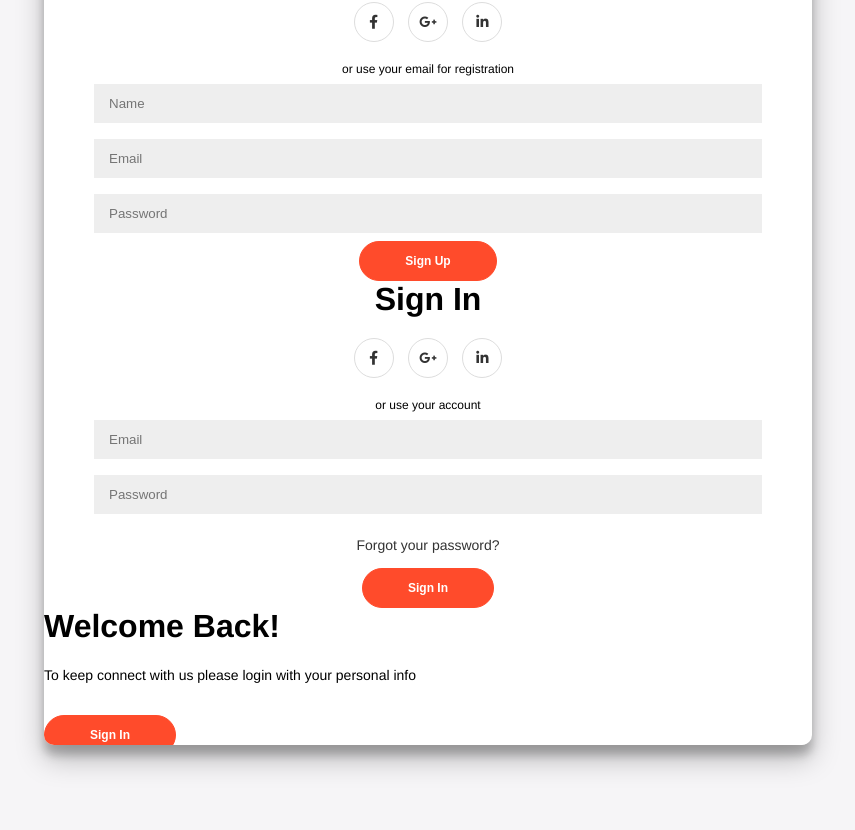
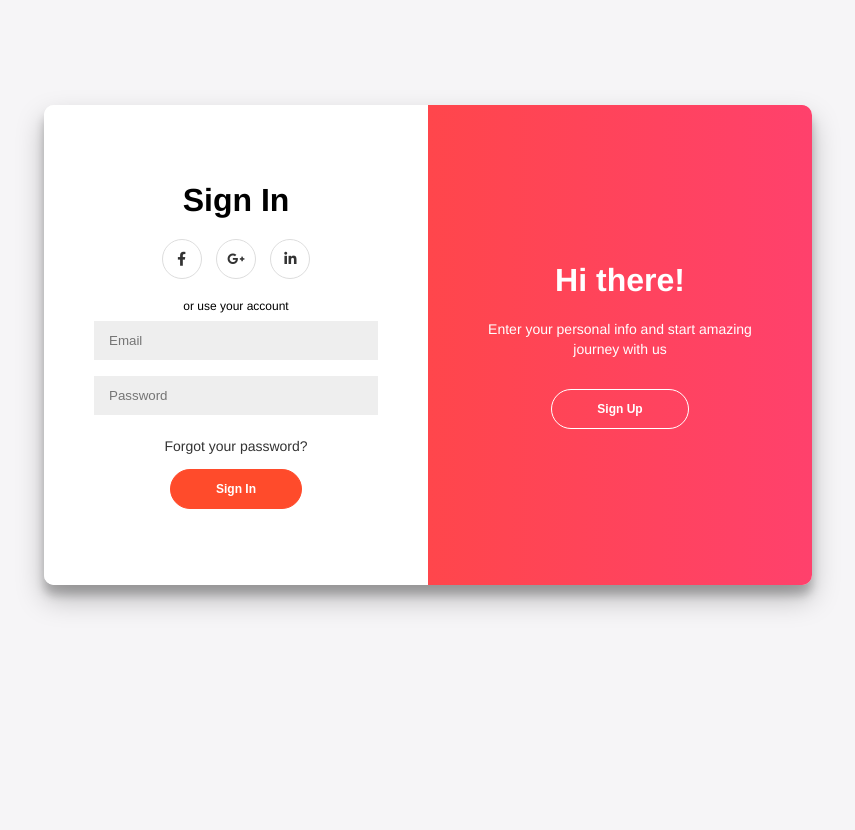
Before and after one commit to ChauDinh/weekly-challenges, a website: page signin-signout/index.html in a window 1280 px wide. Shown: the whole page, without its empty margins (212-1067 px from the left). Drawn offline with Linux system fonts and the light colour scheme.

Commit message:
Complete css animations for signin-signout

```diff
--- a/signin-signout/main.js
+++ b/signin-signout/main.js
@@ -0,0 +1,7 @@
+const signUpButton = document.getElementById("signUp");
+const signInButton = document.getElementById("signIn");
+const container = document.getElementById("container");
+
+signUpButton.addEventListener("click", () => container.classList.add('right-panel-active'));
+
+signInButton.addEventListener("click", () => container.classList.remove('right-panel-active'));
--- a/signin-signout/style.css
+++ b/signin-signout/style.css
@@ -99,4 +99,126 @@ button {
   font-size: 12px;
   font-weight: bold;
   padding: 12px 45px;
+  transition: transform 80ms ease-in;
+  outline: none;
 }
+
+button:active {
+  transform: scale(0.95);
+}
+
+button:focus {
+  cursor: pointer;
+}
+
+button.ghost {
+  background: transparent;
+  border-color: #fff;
+}
+
+/* Sign in container */
+
+.form-container {
+  position: absolute;
+  top: 0;
+  height: 100%;
+  transition: all 0.6s ease-in-out;
+}
+
+.sign-in-container {
+  left: 0;
+  width: 50%;
+  z-index: 2;
+}
+
+/* Sign up container */
+
+.sign-up-container {
+  left: 0;
+  width: 50%;
+  z-index: 1;
+  opacity: 0;
+}
+
+/* Overlay container */
+
+.overlay-container {
+  position: absolute;
+  top: 0;
+  left: 50%;
+  width: 50%;
+  height: 100%;
+  overflow: hidden;
+  transition: transform 0.6s ease-in-out;
+  z-index: 100;
+}
+
+.overlay {
+  background: #ff416c;
+  background: linear-gradient(to right, #ff4b2b, #ff416c) no-repeat 0 0 / cover;
+  color: #fff;
+  position: relative;
+  left: -100%;
+  height: 100%;
+  width: 200%;
+  transform: translateX(0);
+  transition: transform 0.6s ease-in-out;
+}
+
+/* Overlay left and right */
+
+.overlay-panel {
+  position: absolute;
+  top: 0;
+  display: flex;
+  flex-direction: column;
+  justify-content: center;
+  align-items: center;
+  padding: 0 40px;
+  height: 100%;
+  width: 50%;
+  text-align: center;
+  transform: translateX(0);
+  transition: transform 0.6s ease-in-out;
+}
+
+.overlay-right {
+  right: 0;
+  transform: translateX(0);
+}
+
+.overlay-left {
+  transform: translateX(-20%);
+}
+
+/* Animation for Overlays */
+
+/* Move Signin to the right */
+.container.right-panel-active .sign-in-container {
+  transform: translateX(100%);
+}
+
+/* Move overlay to the left */
+.container.right-panel-active .overlay-container {
+  transform: translateX(-100%);
+}
+
+/* Bring Singup overlay over Signin */
+.container.right-panel-active .sign-up-container {
+  transform: translateX(100%);
+  opacity: 1;
+  z-index: 3;
+}
+
+/* Move overlay back to right */
+.container.right-panel-active .overlay {
+  transform: translateX(50%);
+}
+
+.container.right-panel-active .overlay-left {
+  transform: translateX(0);
+}
+
+.container.right-panel-active .overlay-right {
+  transform: translateX(20%);
+}
```
